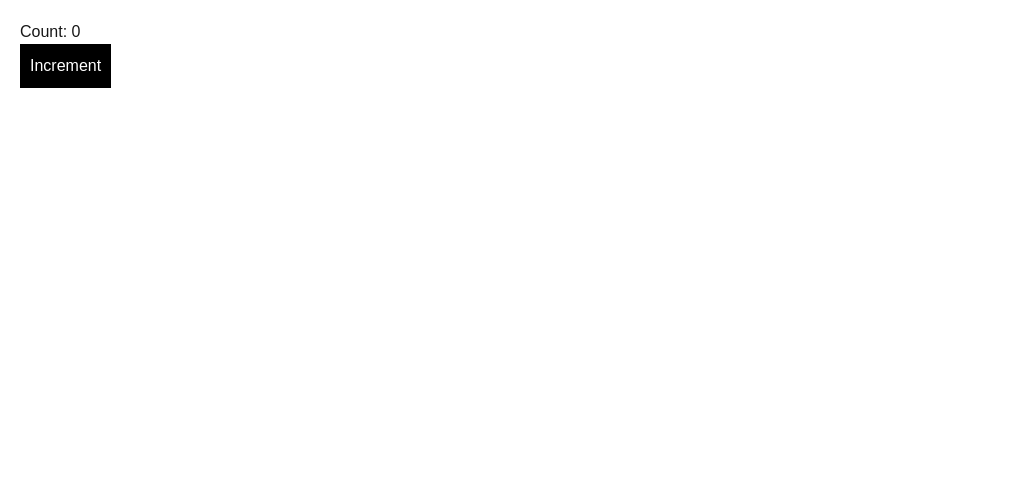
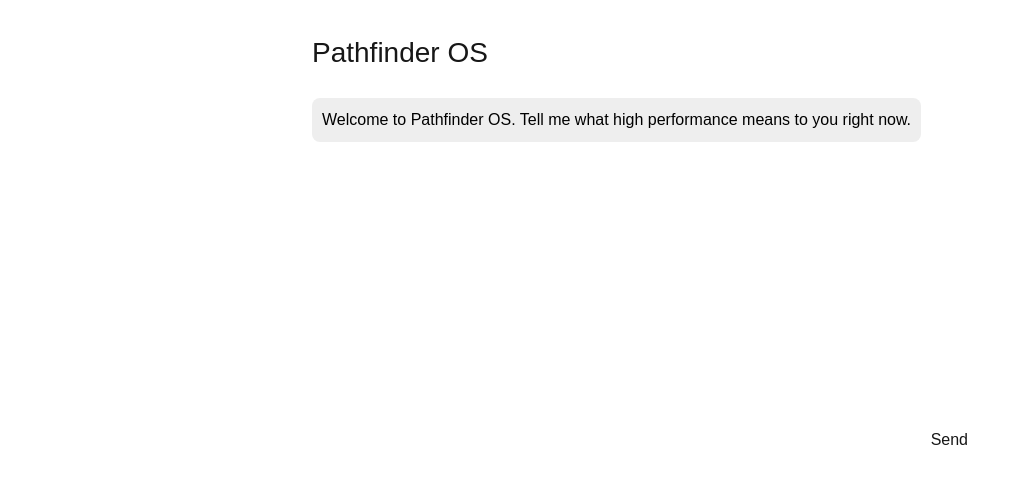
Before and after one commit to sb91coach/UPDE, a Next.js app: page /u/1 in a window 1280 px wide. Shown: the top 484 px of the page, without its empty margins (0-1010 px from the left). Built offline with nearby package versions, Linux system fonts and the light colour scheme.

Commit message:
test inline styles

```diff
--- a/app/u/[id]/page.tsx
+++ b/app/u/[id]/page.tsx
@@ -1,19 +1,76 @@
 "use client";
 
-import { useState } from "react";
+import { useEffect, useState } from "react";
+
+type Message = {
+  role: "assistant" | "user";
+  content: string;
+};
+
+const INITIAL_MESSAGE =
+  "Welcome to Pathfinder OS. Tell me what high performance means to you right now.";
+
+const FOLLOW_UP_MESSAGE =
+  "Understood. What constraints in your current lifestyle are limiting that performance?";
 
 export default function Page() {
-  const [count, setCount] = useState(0);
+  const [messages, setMessages] = useState<Message[]>([]);
+  const [input, setInput] = useState("");
+  const [loading, setLoading] = useState(false);
+
+  useEffect(() => {
+    setMessages([{ role: "assistant", content: INITIAL_MESSAGE }]);
+  }, []);
+
+  function sendMessage() {
+    if (!input.trim()) return;
+
+    const newMessages = [...messages, { role: "user", content: input }];
+    setMessages(newMessages);
+    setInput("");
+    setLoading(true);
+
+    setTimeout(() => {
+      setMessages([
+        ...newMessages,
+        { role: "assistant", content: FOLLOW_UP_MESSAGE },
+      ]);
+      setLoading(false);
+    }, 600);
+  }
 
   return (
-    <div style={{ padding: 20 }}>
-      <p>Count: {count}</p>
-      <button
-        style={{ padding: 10, background: "black", color: "white" }}
-        onClick={() => setCount(count + 1)}
-      >
-        Increment
-      </button>
+    <div style={{ padding: 32, maxWidth: 720, margin: "0 auto" }}>
+      <h1 style={{ fontSize: 28, marginBottom: 24 }}>Pathfinder OS</h1>
+
+      <div style={{ minHeight: 300, marginBottom: 20 }}>
+        {messages.map((m, i) => (
+          <div key={i} style={{ marginBottom: 12 }}>
+            <div
+              style={{
+                padding: 10,
+                borderRadius: 8,
+                background: m.role === "user" ? "#0A84FF" : "#eee",
+                color: m.role === "user" ? "white" : "black",
+                display: "inline-block",
+              }}
+            >
+              {m.content}
+            </div>
+          </div>
+        ))}
+      </div>
+
+      <div style={{ display: "flex", gap: 8 }}>
+        <input
+          value={input}
+          onChange={(e) => setInput(e.target.value)}
+          style={{ flex: 1, padding: 10 }}
+        />
+        <button onClick={sendMessage} disabled={loading}>
+          {loading ? "Thinking..." : "Send"}
+        </button>
+      </div>
     </div>
   );
 }
```
